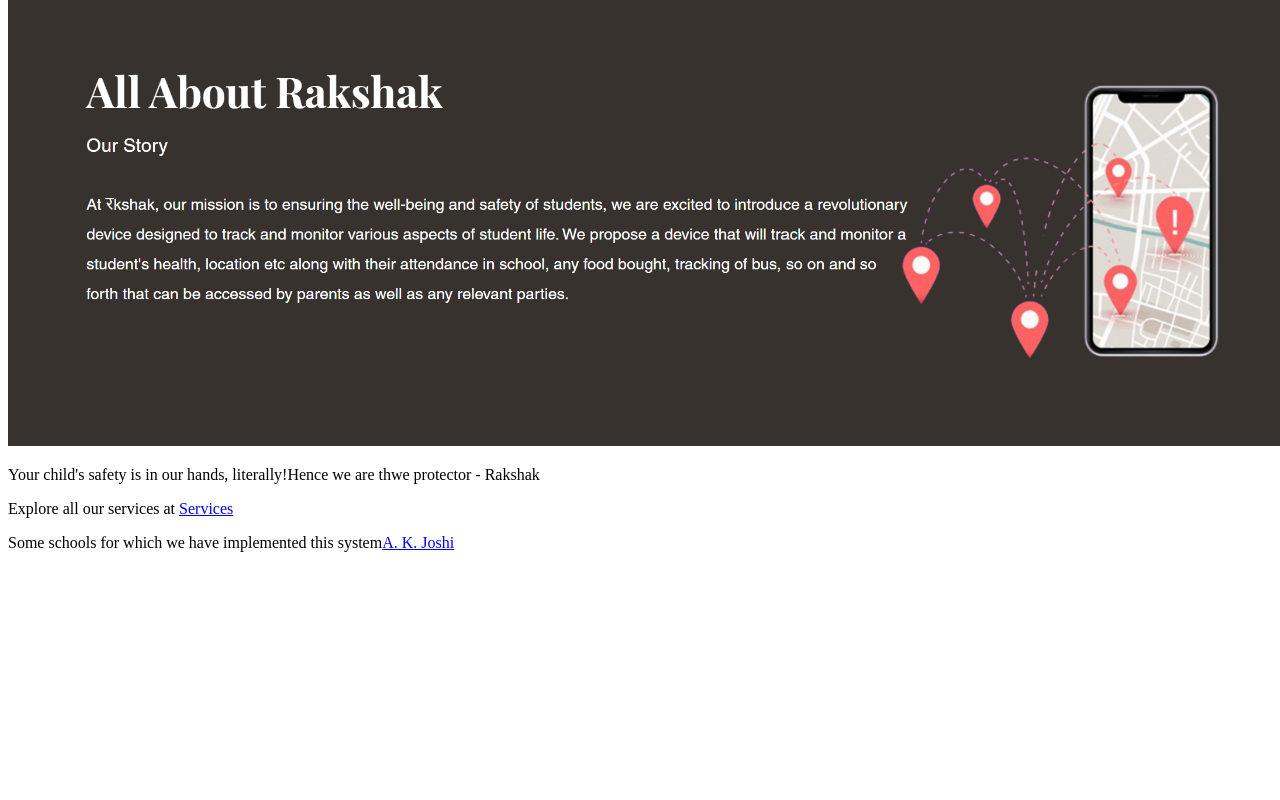
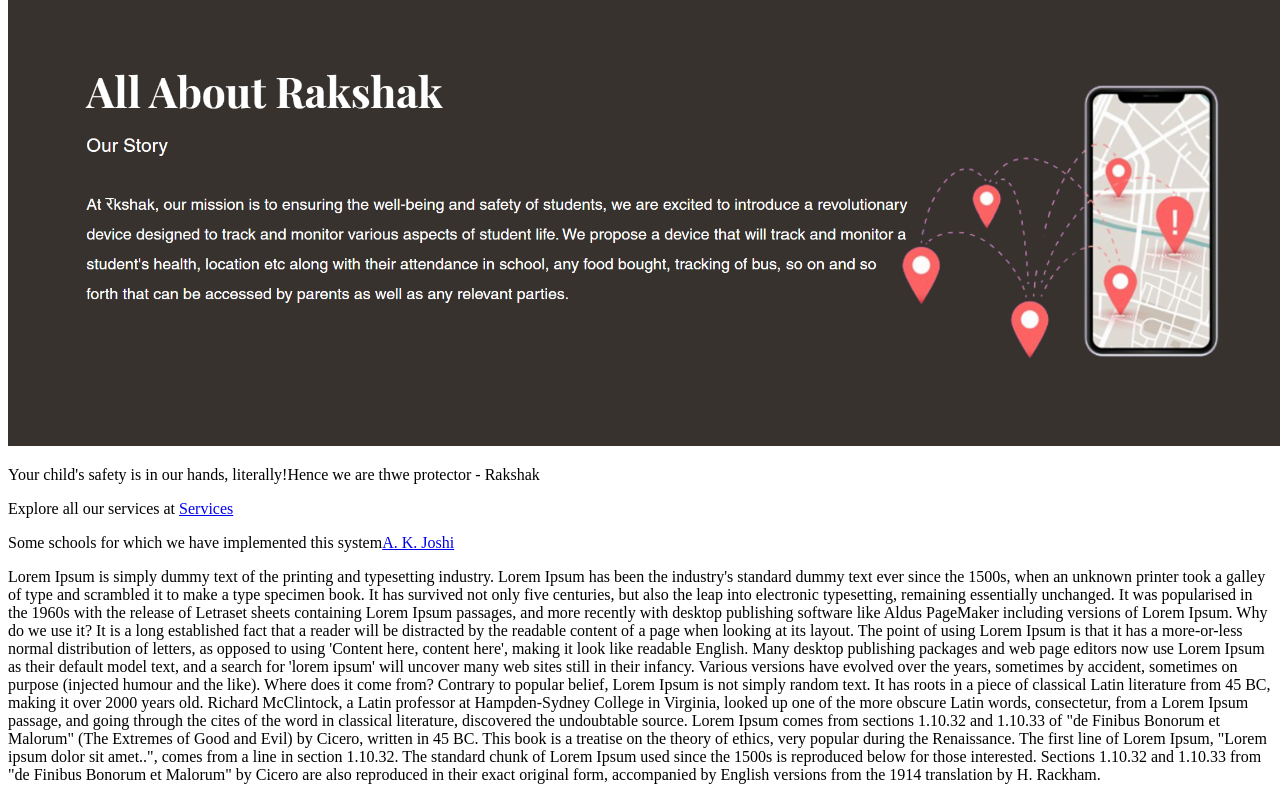
Before and after one commit to Girlwithasmile/Rakshak, a plain HTML site: page index.html in a window 1280 px wide. Shown: the part 1412-2212 px from the top of the page. Before the commit the page ends 1980 px from the top, so only its background shows below. Drawn offline with Linux system fonts and the light colour scheme.

Commit message:
Update index.html

```diff
--- a/index.html
+++ b/index.html
@@ -46,7 +46,7 @@
 </head>
 <body>
 <h1>Rakshak - The Protector</h1>
-<img src="https://github.com/Girlwithasmile/Rakshak/blob/main/logo.png?raw=true">
+<img src="https://github.com/Girlwithasmile/Rakshak/blob/main/logo.png?raw=true" alt="Logo">
 
 <div class="navbar">
     <a href="index.html">Home</a>
@@ -62,5 +62,15 @@
     <p>Your child's safety is in our hands, literally!Hence we are thwe protector - Rakshak</p>
 <p>Explore all our services at <a href="services.html">Services</a></p>
     <p>Some schools for which we have implemented this system<a href="https://akjoshischool.com">A. K. Joshi</a></p>
+    <p>Lorem Ipsum is simply dummy text of the printing and typesetting industry. Lorem Ipsum has been the industry's standard dummy text ever since the 1500s, when an unknown printer took a galley of type and scrambled it to make a type specimen book. It has survived not only five centuries, but also the leap into electronic typesetting, remaining essentially unchanged. It was popularised in the 1960s with the release of Letraset sheets containing Lorem Ipsum passages, and more recently with desktop publishing software like Aldus PageMaker including versions of Lorem Ipsum.
+
+Why do we use it?
+It is a long established fact that a reader will be distracted by the readable content of a page when looking at its layout. The point of using Lorem Ipsum is that it has a more-or-less normal distribution of letters, as opposed to using 'Content here, content here', making it look like readable English. Many desktop publishing packages and web page editors now use Lorem Ipsum as their default model text, and a search for 'lorem ipsum' will uncover many web sites still in their infancy. Various versions have evolved over the years, sometimes by accident, sometimes on purpose (injected humour and the like).
+
+
+Where does it come from?
+Contrary to popular belief, Lorem Ipsum is not simply random text. It has roots in a piece of classical Latin literature from 45 BC, making it over 2000 years old. Richard McClintock, a Latin professor at Hampden-Sydney College in Virginia, looked up one of the more obscure Latin words, consectetur, from a Lorem Ipsum passage, and going through the cites of the word in classical literature, discovered the undoubtable source. Lorem Ipsum comes from sections 1.10.32 and 1.10.33 of "de Finibus Bonorum et Malorum" (The Extremes of Good and Evil) by Cicero, written in 45 BC. This book is a treatise on the theory of ethics, very popular during the Renaissance. The first line of Lorem Ipsum, "Lorem ipsum dolor sit amet..", comes from a line in section 1.10.32.
+
+The standard chunk of Lorem Ipsum used since the 1500s is reproduced below for those interested. Sections 1.10.32 and 1.10.33 from "de Finibus Bonorum et Malorum" by Cicero are also reproduced in their exact original form, accompanied by English versions from the 1914 translation by H. Rackham.</p>
 </body>
 </html>
```
